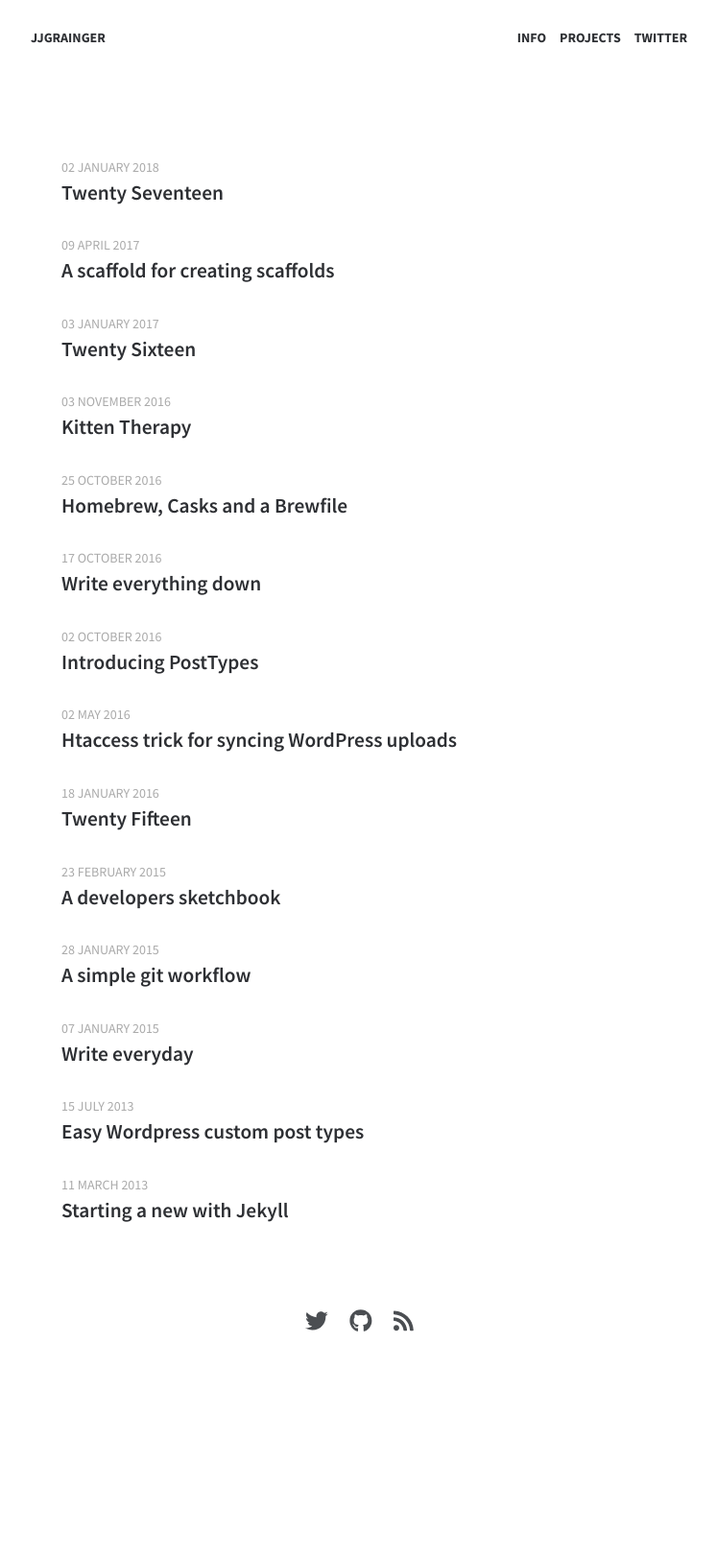
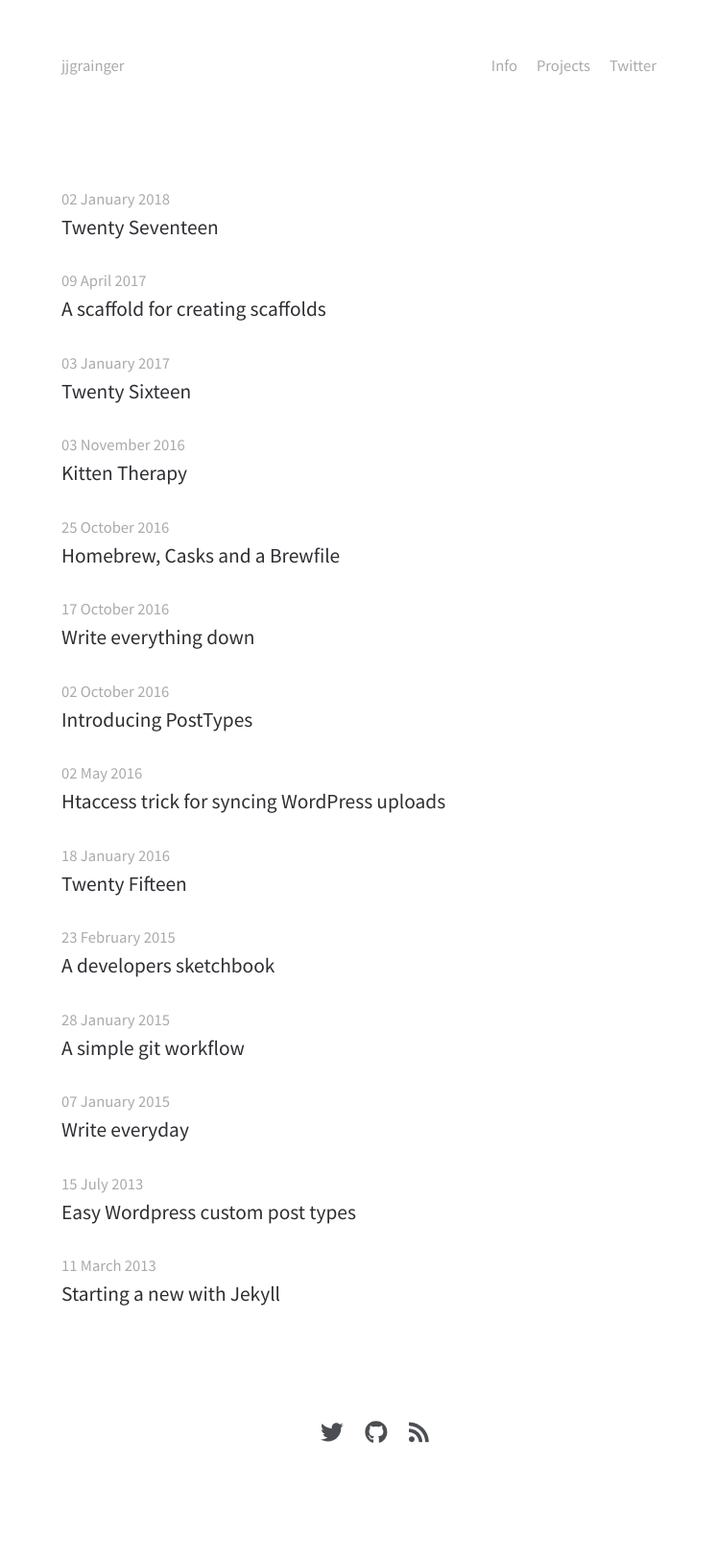
Before and after one commit to jjgrainger/jjgrainger, a Jekyll site: the page built from index.html, in a window 1280 px wide. Shown: the whole page at 96% size, without its empty margins (266-1013 px from the left). Built offline with Jekyll 4.4.1, drawn with Linux system fonts in a browser that asks for light colours; nearby versions of some CDN libraries; before the commit the page ends 1451 px from its top, so only the background shows below that.

Commit message:
update styles across site

```diff
--- a/_layouts/default.html
+++ b/_layouts/default.html
@@ -28,23 +28,21 @@
 
     <body>{% include tag-manager-body.html %}
 
-        <header class="header">
-            <div class="row">
-                <a href="{{ site.baseurl }}/" title="Back to Homepage" class="site-title">{{ site.name }}</a>
+        <header class="header container">
+            <a href="{{ site.baseurl }}/" title="Back to Homepage" class="site-title">{{ site.name }}</a>
 
-                <ul class="nav menu-header">
-                    <li><a href="{{ site.baseurl }}/info/">Info</a></li>
-                    <li><a href="{{ site.baseurl }}/projects/">Projects</a></li>
-                    <li><a href="http://www.twitter.com/jjgrainger" target="_blank">Twitter</a></li>
-                </ul>
-            </div>
+            <nav class="nav menu-header">
+                <a href="{{ site.baseurl }}/info/">Info</a>
+                <a href="{{ site.baseurl }}/projects/">Projects</a>
+                <a href="http://www.twitter.com/jjgrainger" target="_blank">Twitter</a>
+            </nav>
         </header>
 
-        <main>
+        <main class="container">
             {{ content }}
         </main>
 
-        <footer>
+        <footer class="container">
             <ul class="nav social">
                 <li><a href="http://www.twitter.com/jjgrainger/" target="_blank" ><span class="fab fa-twitter"></span></a></li>
                 <li><a href="http://www.github.com/jjgrainger/" target="_blank" ><span class="fab fa-github"></span></a></li>
--- /dev/null
+++ b/_sass/_footer.scss
@@ -0,0 +1,32 @@
+footer {
+    text-align: center;
+    font-size: 0.875em;
+    line-height: 1.724em;
+    color: #888;
+    padding: 3rem 0 1.5rem;
+}
+
+
+.social {
+    text-align: center;
+}
+
+.social li {
+    float: none;
+    display: inline-block;
+    margin: 0 .5rem;
+}
+
+.social a {
+    color: $body;
+    font-size: 1.25rem;
+}
+
+.social a:hover {
+    border-bottom: 0;
+    color: $body;
+}
+
+.social a:hover .fa-twitter { color: #55acee; }
+.social a:hover .fa-github { color: #333333; }
+.social a:hover .fa-rss { color: #f26522; }
--- /dev/null
+++ b/_sass/_header.scss
@@ -0,0 +1,29 @@
+.header {
+    padding: 3rem 0;
+    color: #aaa;
+    // background-color: #fff;
+    font-size: .875rem;
+    // border-bottom: 1px solid #f5f5f5;
+    // text-transform: uppercase;
+    // font-weight: bold;
+}
+
+.header a {
+    color: #aaa;
+
+    &:hover {
+        color: #333;
+    }
+}
+
+.site-description {
+    color: #aaa;
+}
+
+.menu-header {
+    float: right;
+}
+
+.menu-header a {
+    margin-left: 1em;
+}
--- /dev/null
+++ b/_sass/_post.scss
@@ -0,0 +1,66 @@
+.post-header {
+    text-align: center;
+    margin-bottom: 3rem;
+}
+
+a.post-title,
+.post-title {
+    color: $title;
+}
+
+.post-meta {}
+
+.post-date {
+    color: #aaa;
+    font-size: .875rem;
+}
+
+.post-content {
+    margin-bottom: 4.5rem;
+}
+
+
+.post-nav {
+    clear: both;
+    overflow: hidden;
+}
+
+
+.post-nav--prev,
+.post-nav--next {
+    width: 50%;
+    float: left;
+}
+
+.post-nav--prev:hover,
+.post-nav--next:hover {
+    border: 0;
+}
+
+.post-nav--next .arrow,
+.post-nav--prev .arrow {
+    font-family: sans-serif;
+}
+
+.post-nav--next {
+    float: right;
+    text-align: right;
+}
+
+.post-list {
+    padding: 0;
+}
+
+.post-list li {
+    overflow: hidden;
+    list-style-type: none;
+    margin-bottom: 1.5em;
+}
+
+.post-list .post-date {
+    display: block;
+}
+
+.post-list .post-title {
+    font-size: 1.125em;
+}
--- a/_sass/_projects.scss
+++ b/_sass/_projects.scss
@@ -1,5 +1,6 @@
 .project-header {
     text-align: center;
+    margin-bottom: 3rem;
 }
 
 .project-title {}
--- a/_sass/_style.scss
+++ b/_sass/_style.scss
@@ -32,38 +32,6 @@ img {
     display: block;
     width: 100%;
     max-width: 100%;
-}
-
-header,
-main,
-article {
-    margin-bottom: 3rem;
-}
-
-.row {
-    max-width: 36rem;
-    padding: 1.5rem;
-    margin: 0 auto;
-}
-
-main {
-    max-width: 620px;
-    padding: 1.5rem 1rem 3rem;
-    margin: 0 auto;
-}
-
-.post-nav {
-    clear: both;
-    overflow: hidden;
-}
-
-footer {
-    text-align: center;
-    font-size: 0.875em;
-    line-height: 1.724em;
-    /*font-style: italic;*/
-    color: #888;
-    padding-bottom: 3rem;
 }
 
 h1, h2, h3, h4, h5, h6 {
@@ -110,8 +78,6 @@ strike, s {
 mark {
     background-color: #fdf6e3;
 }
-
-
 
 var,
 kbd,
@@ -190,161 +156,24 @@ blockquote p {
     font-style: italic;
 }
 
-.header {
-    background-color: #fff;
-    font-size: 14px;
-    // border-bottom: 1px solid #f5f5f5;
-    text-transform: uppercase;
-    font-weight: bold;
-}
-
-.header a {
-    color: $title;
-}
-
-.site-description {
-    color: #aaa;
-}
-
-a.post-title,
-.post-title {
-    margin-top: 0;
-    // text-align: center;
-    font-weight: 600;
-    color: $title;
-}
-
-.post-meta {
-    // text-align: center;
-}
-
-.post-date {
-    /*font-style: italic;*/
-    color: #aaa;
-    font-size: 14px;
-    text-transform: uppercase;
-}
-
-// .single-post .post-date:before,
-// .single-post .post-date:after {
-//     content: "–";
-//     display: inline;
-// }
-
-.post-content {
-    margin-bottom: 4.5rem;
-}
-
-
-.post-nav--prev,
-.post-nav--next {
-    width: 50%;
-    float: left;
-}
-
-.post-nav--prev:hover,
-.post-nav--next:hover {
-    border: 0;
-}
-
-.post-nav--next .arrow,
-.post-nav--prev .arrow {
-    font-family: sans-serif;
-}
-
-.post-nav--next {
-    float: right;
-    text-align: right;
-}
-
-.post-list {
-    padding: 0;
-}
-
-.post-list li {
-    overflow: hidden;
-    list-style-type: none;
-    margin-bottom: 1.5em;
-}
-
-.post-list .post-date {
-    /*width: 20%;*/
-    /*float: left;*/
-    display: block;
-}
-
-.post-list .post-title {
-    /*width: 80%;*/
-    /*float: right;*/
-    /*text-align: left;*/
-    font-size: 1.125em;
+.container {
+    max-width: 620px;
+    width: 90%;
+    margin: 0 auto 3rem;
 }
 
 .center {
     text-align: center;
 }
 
-.menu-header {
-	float: right;
-}
-
-.menu-header li {
-	margin-left: 1em;
-}
-
-.nav {
-	overflow: hidden;
-    padding: 0;
-    margin: 0;
-}
-
-.nav li {
-	float: left;
-	list-style-type: none;
-}
-
-
-.social {
-    text-align: center;
-}
-
-.social li {
-    float: none;
-    display: inline-block;
-    margin: 0 .5rem;
-}
-
-.social a {
-    color: $body;
-    font-size: 1.25rem;
-}
-
-.social a:hover {
-    border-bottom: 0;
-    color: $body;
-}
-
-.social a:hover .fa-twitter { color: #55acee; }
-.social a:hover .fa-github { color: #333333; }
-.social a:hover .fa-rss { color: #f26522; }
-
-
-
 @media(max-width: 600px) {
     body {
-        font-size: 18px;
-    }
-
-    .post-list .post-date,
-    .post-list .post-title {
-        /*width: auto;*/
-        /*display: block;*/
-        /*float: none;*/
+        font-size: 16px;
     }
 }
 
 @media(max-width: 480px) {
     body {
-        font-size: 16px;
+        font-size: 14px;
     }
 }
--- a/assets/css/style.scss
+++ b/assets/css/style.scss
@@ -7,6 +7,13 @@
 @import '_syntax-native.scss';
 @import '_syntax-edits.scss';
 
+@import 'header.scss';
+@import 'footer.scss';
+
+@import 'post.scss';
+
+
+
 // projects
 @import 'projects.scss';
 @import 'projects/ohthatsnice.scss';
```
Also changed, not shown: _layouts/post.html (+8 -9 lines).
